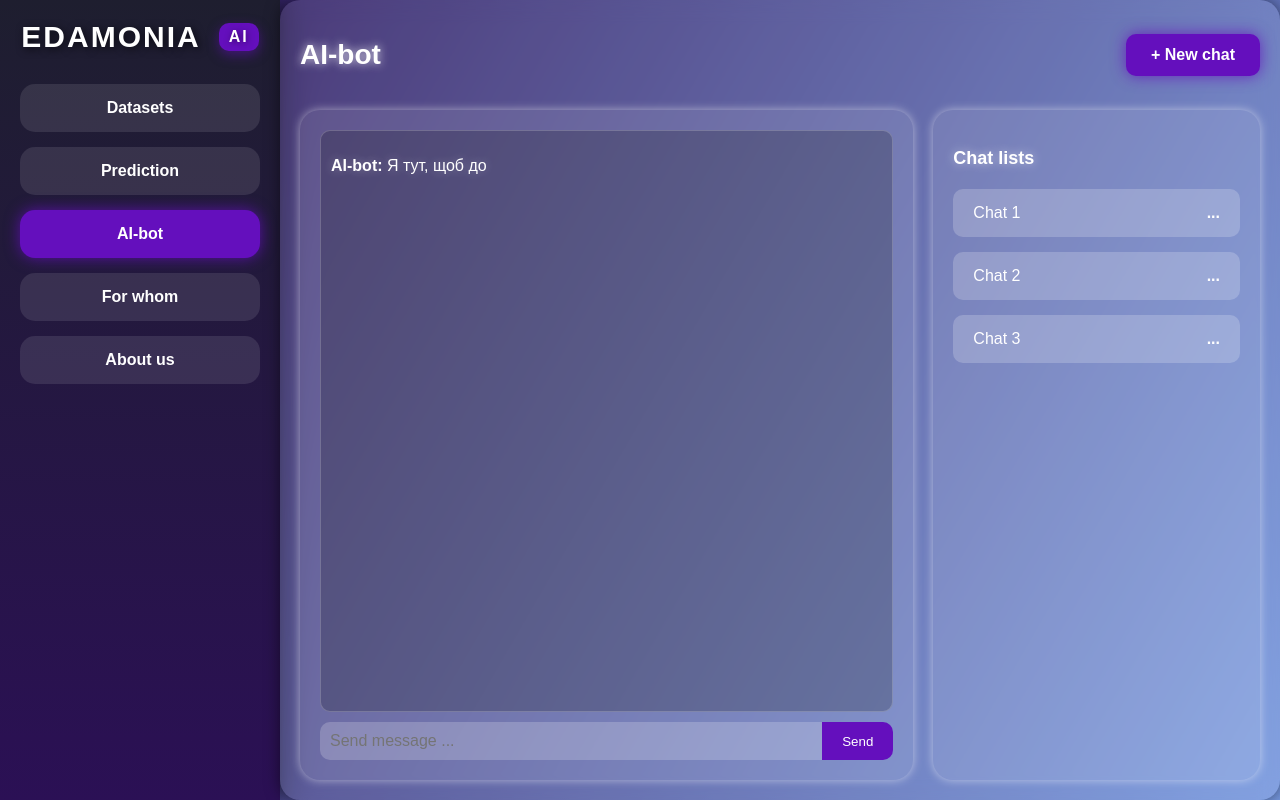
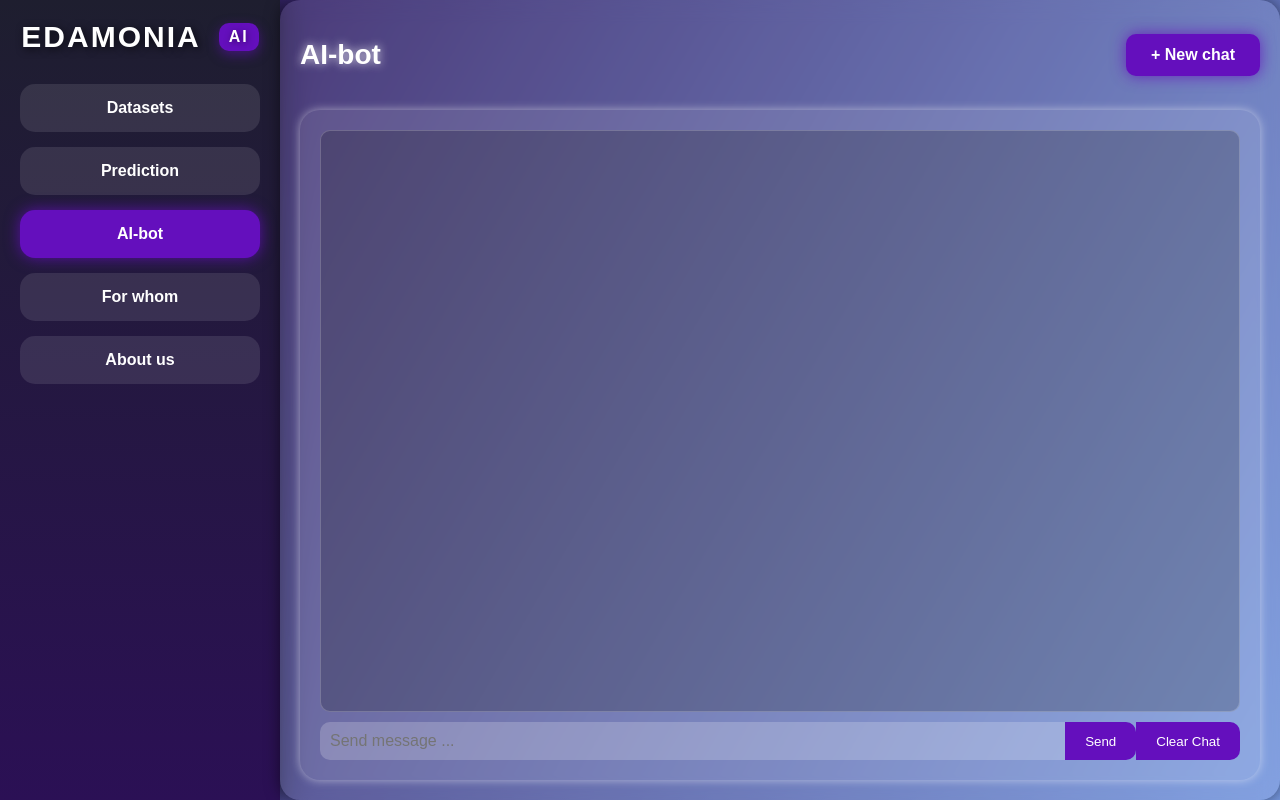
Before and after one commit to Yura0Bodnar/Edamonia_FrontEnd, a Python web app: template templates/ai-bot.html in a window 1280 px wide. Run offline with Jinja, Linux system fonts and the light colour scheme; the template is opened without the code that fills it, so the values that code supplies are empty.

Commit message:
add cleaning chat history

```diff
--- /dev/null
+++ b/static/js/utils/cleaning_chat_history.js
@@ -0,0 +1,8 @@
+
+
+document.getElementById("clear-btn").addEventListener("click", function() {
+    // Очищення вмісту елементу чату
+    document.getElementById("chat-messages").innerHTML = "";
+
+    localStorage.removeItem("chatHistory");
+});
--- a/templates/ai-bot.html
+++ b/templates/ai-bot.html
@@ -6,6 +6,8 @@
     <title>AI-bot | EdamoniaAI</title>
     <link rel="stylesheet" href="../static/css/ai-bot.css">
     <script defer src="../static/js/utils/animation.js"></script>
+    <script defer src="../static/js/api`s/api_ask_bot.js"></script>
+    <script defer src="../static/js/utils/cleaning_chat_history.js"></script>
 </head>
 <body>
 
@@ -42,22 +44,23 @@
 
         <div class="chat-container">
             <div class="chat-window">
-                <div class="chat-messages" id="chat-messages">
-                    <p><strong>AI-bot:</strong> <span id="typing">...</span></p>
+                <div class="chat-messages" id="chat-messages" style="height: 300px; overflow-y: auto;">
                 </div>
                 <div class="chat-input">
                     <input type="text" placeholder="Send message ..." id="user-input">
                     <button id="send-btn">Send</button>
+                    <button id="clear-btn">Clear Chat</button> <!-- Кнопка для очищення чату, ТО ЩО ТИ МАЄШ ДОБАВИТИ -->
                 </div>
             </div>
+        </div>
 
-            <div class="chat-list">
-                <h3>Chat lists</h3>
-                <div class="chat-item">Chat 1 <span class="chat-options">...</span></div>
-                <div class="chat-item">Chat 2 <span class="chat-options">...</span></div>
-                <div class="chat-item">Chat 3 <span class="chat-options">...</span></div>
-            </div>
-        </div>
+<!--        <div class="chat-list">-->
+<!--            <h3>Chat lists</h3>-->
+<!--            <div class="chat-item">Chat 1 <span class="chat-options">...</span></div>-->
+<!--            <div class="chat-item">Chat 2 <span class="chat-options">...</span></div>-->
+<!--            <div class="chat-item">Chat 3 <span class="chat-options">...</span></div>-->
+<!--        </div>-->
     </div>
+
 </body>
 </html>
```
Also changed, not shown: static/js/api`s/api_ask_bot.js (added, +59 -0 lines).
